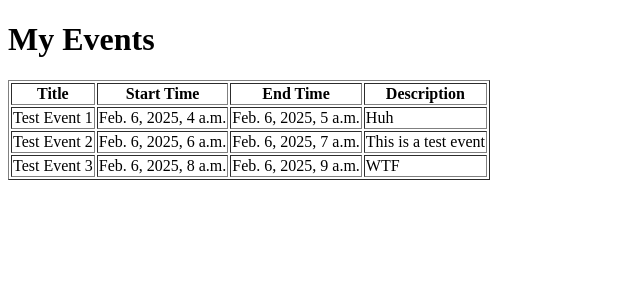
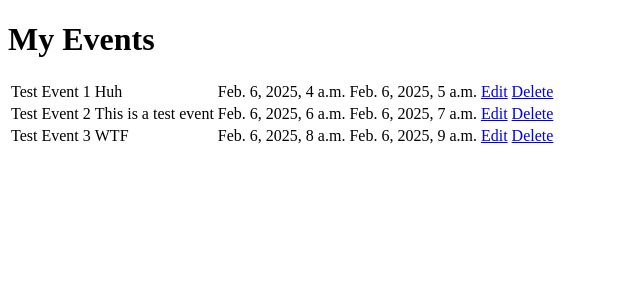
Before and after one commit to jakujobi/wealthwise, a Django app: page /schedule/myEvents/ in a window 1280 px wide. Shown: the top 300 px of the page, without its empty margins (0-640 px from the left). Run offline with Django 5.2, Linux system fonts and the light colour scheme; the visitor is signed in with stand-in values (Sample User, id 1).

Commit message:
Update myEvents.html template to display errors and improve event listing

```diff
--- a/schedule/templates/myEvents.html
+++ b/schedule/templates/myEvents.html
@@ -5,25 +5,40 @@
 </head>
 <body>
     <h1>My Events</h1>
-<table border="1">
+
+     {% if errors %}
      <tr>
-          <th>Title</th>
-          <th>Start Time</th>
-          <th>End Time</th>
-          <th>Description</th>
+          <td colspan="4">{{ errors }}</td>
      </tr>
-     {% for event in events %}
-     <tr>
-          <td>{{ event.title }}</td>
-          <td>{{ event.start_time }}</td>
-          <td>{{ event.end_time }}</td>
-          <td>{{ event.description }}  </td>
-     </tr>
-     {% empty %}
-     <tr>
-          <td colspan="3">No events found.</td>
-     </tr>
-     {% endfor %}
-</table>
+     {% endif %}
+
+     {%if events%}
+     <table>
+          {% comment %} <tr>
+               <th>Event Name</th>
+               <th>Event Date</th>
+               <th>Event Time</th>
+               <th>Event Location</th>
+               <th>Event Description</th>
+               <th>Event Type</th>
+               <th>Event Status</th>
+               <th>Event Actions</th>
+          </tr> {% endcomment %}
+            {% for event in events %}
+            <tr>
+                  {% for field, value in event.items %}
+                  <td>{{ value }}</td>
+                  {% endfor %}
+                  <td>
+                         <a href="/schedule/edit/{{ event.id }}">Edit</a>
+                         <a href="/schedule/delete/{{ event.id }}">Delete</a>
+                  </td>
+            </tr>
+            {% endfor %}
+     </table>
+     {%else%}
+          <p>No events found</p>
+     {%endif%}
+
 </body>
 </html>
```
